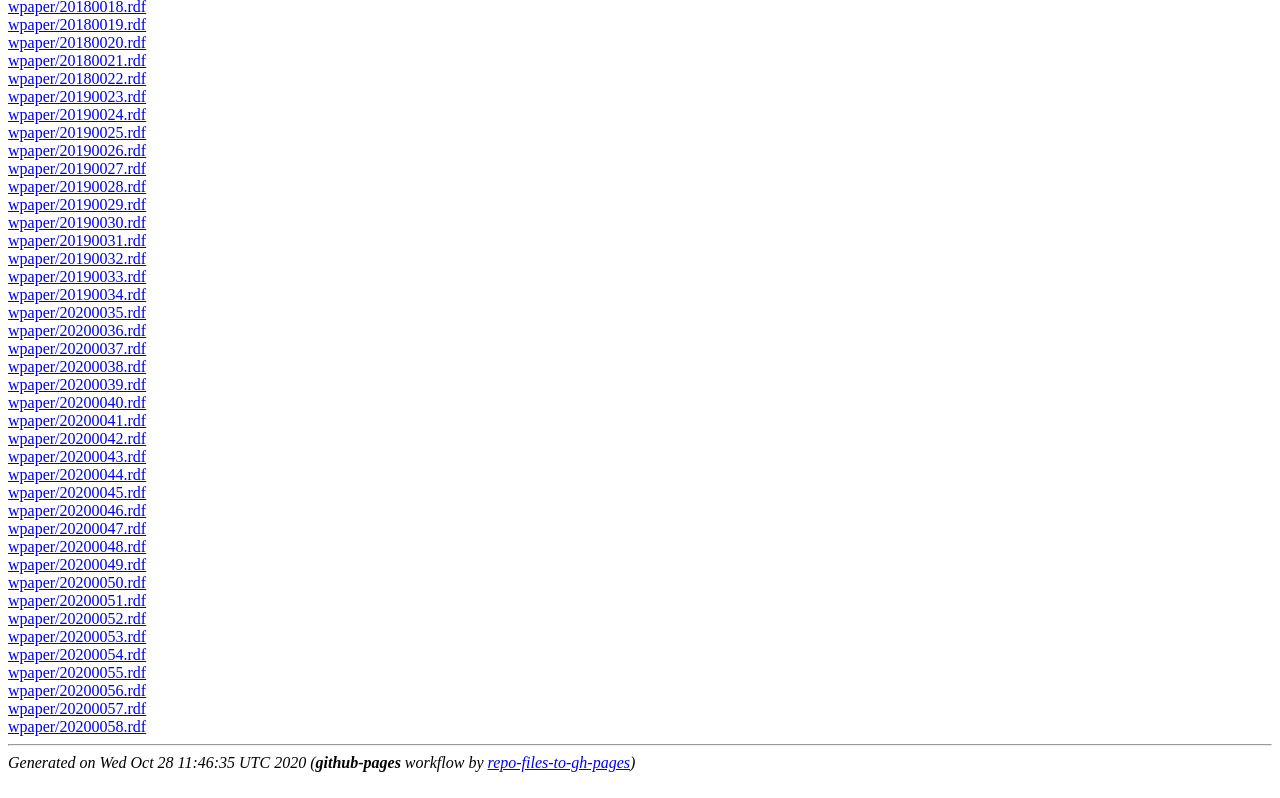
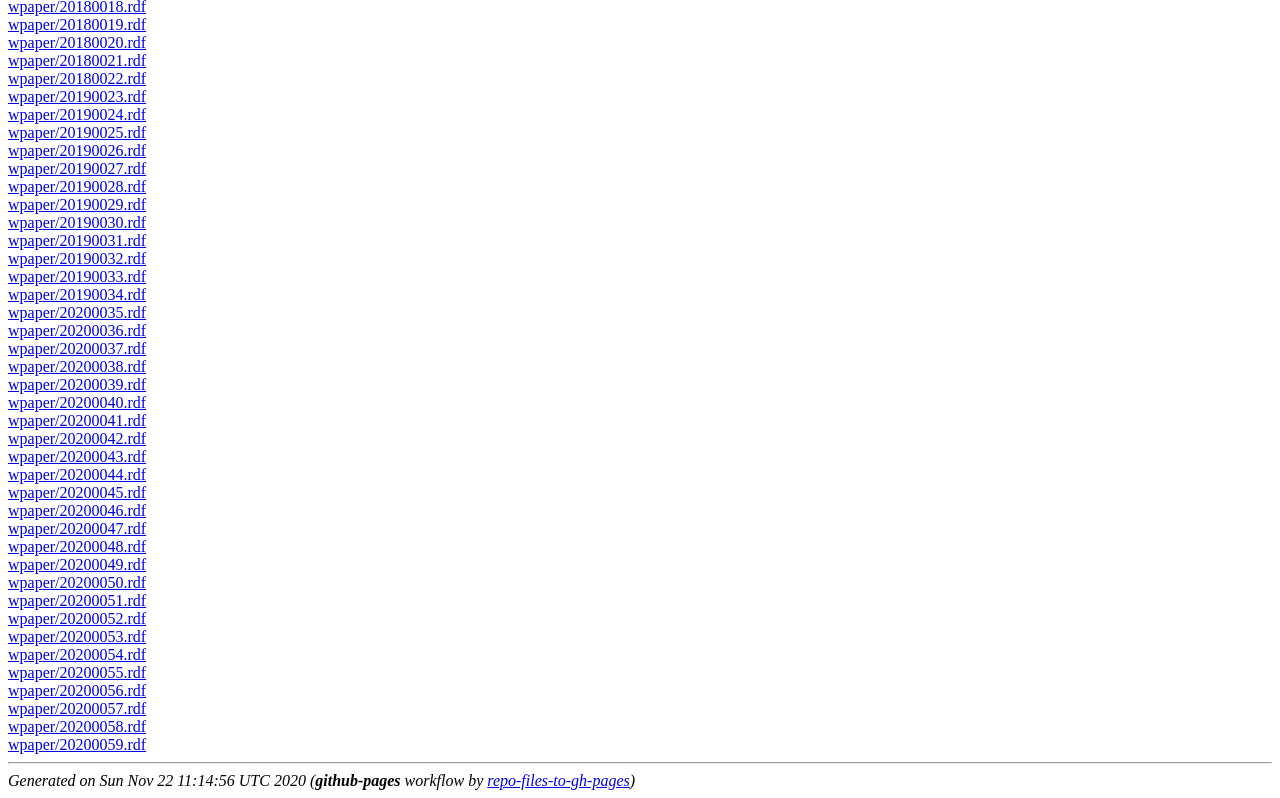
Before and after one commit to nyuadsocsci/repec, a plain HTML site: page index.html in a window 1280 px wide. Shown: the part 452-1250 px from the top of the page. Drawn offline with Linux system fonts and the light colour scheme.

Commit message:
deploy: c92c16b00bfe1f48d09b8579214e2ff7253d72cc

```diff
--- a/index.html
+++ b/index.html
@@ -60,5 +60,6 @@
 <a href="wpaper/20200056.rdf">wpaper/20200056.rdf</a><br/>
 <a href="wpaper/20200057.rdf">wpaper/20200057.rdf</a><br/>
 <a href="wpaper/20200058.rdf">wpaper/20200058.rdf</a><br/>
-<hr/><address>Generated on Wed Oct 28 11:46:35 UTC 2020 (<b>github-pages</b> workflow by <a href="https://github.com/dacrystal/repo-files-to-gh-pages">repo-files-to-gh-pages</a>)</address>
+<a href="wpaper/20200059.rdf">wpaper/20200059.rdf</a><br/>
+<hr/><address>Generated on Sun Nov 22 11:14:56 UTC 2020 (<b>github-pages</b> workflow by <a href="https://github.com/dacrystal/repo-files-to-gh-pages">repo-files-to-gh-pages</a>)</address>
 </body></html>
```
Also changed, not shown: 1 other file.
